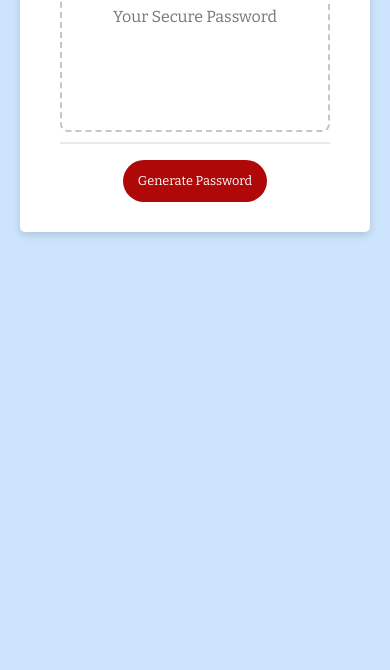
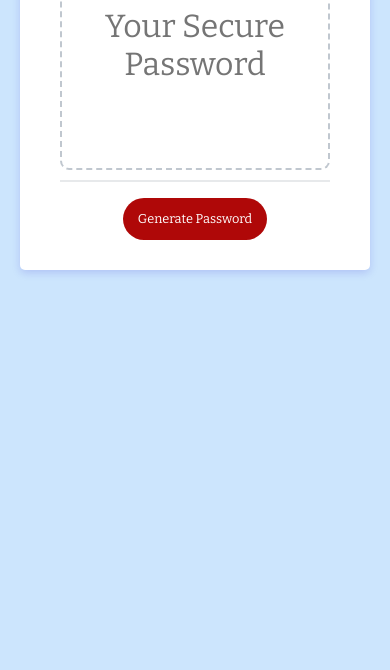
Before and after one commit to hrkoren/passwordgenerator, a plain HTML site: page index.html in a window 390 px wide. Shown: the part 174-844 px from the top of the page. Drawn offline with nearby package versions, Linux system fonts and the light colour scheme.

Commit message:
updated button hover features

```diff
--- a/Assets/Script/style.css
+++ b/Assets/Script/style.css
@@ -42,7 +42,7 @@ header {
   background-color: hsl(0, 0%, 100%);
   border-radius: 5px;
   border-width: 1px;
-  box-shadow: rgba(5, 5, 5, 0.15) 0px 3px 9px 0px;
+  box-shadow: rgba(17, 4, 201, 0.15) 0px 3px 9px 0px;
   color: hsl(205, 26%, 18%);
   font-size: 20px;
   margin: 0 auto;
@@ -96,6 +96,10 @@ header {
   cursor: pointer;
 }
 
+button:hover {
+  color: rgb(63, 63, 44);
+}
+
 button[disabled] {
   cursor: default;
   background: #c0c7cf;
@@ -121,7 +125,7 @@ button[disabled] {
   margin-top: 10px;
   margin-bottom: 10px;
   border: 2px dashed #c0c7cf;
-  border-radius: 8px;
+  border-radius: 9px;
   resize: none;
   overflow: hidden;
 }
@@ -134,7 +138,8 @@ button[disabled] {
   }
 
   #password {
-    font-size: 1rem;
+    font-size: 2rem;
+    justify-content: center;
   }
 }
 
```
